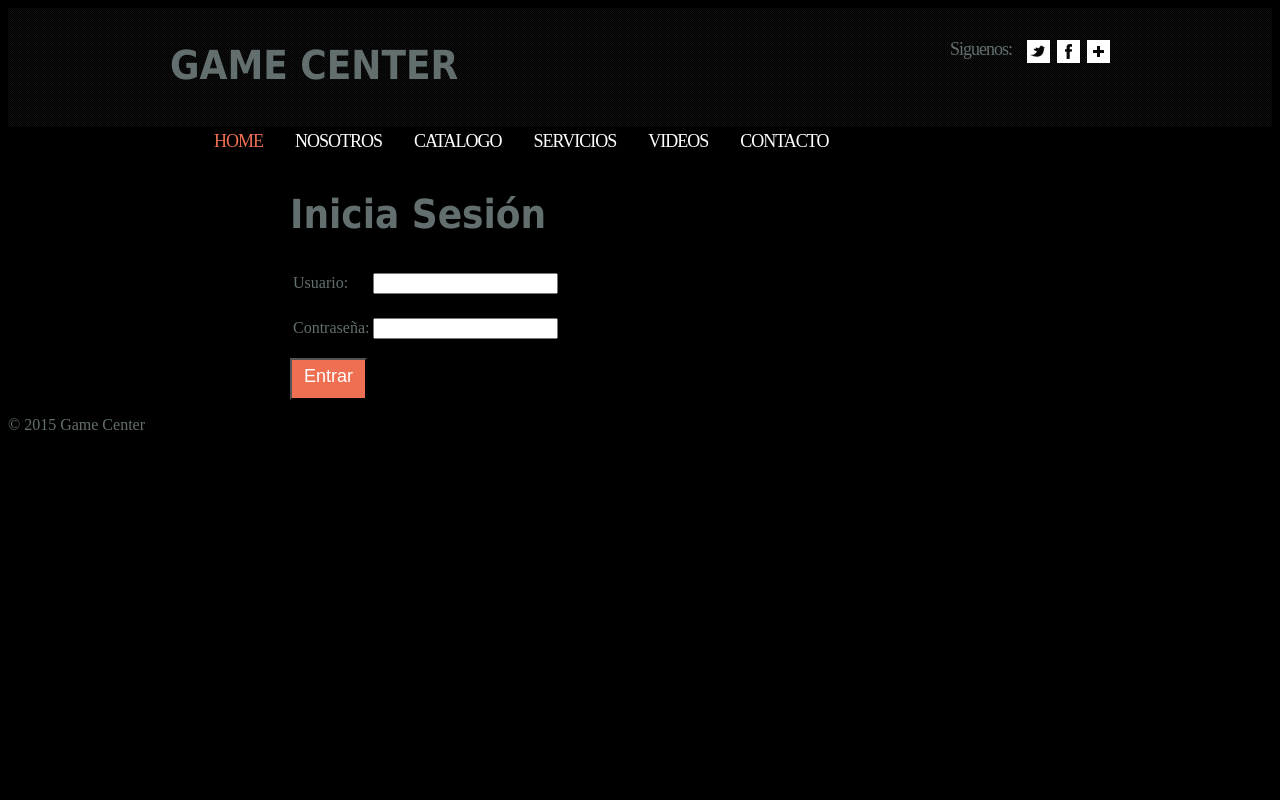
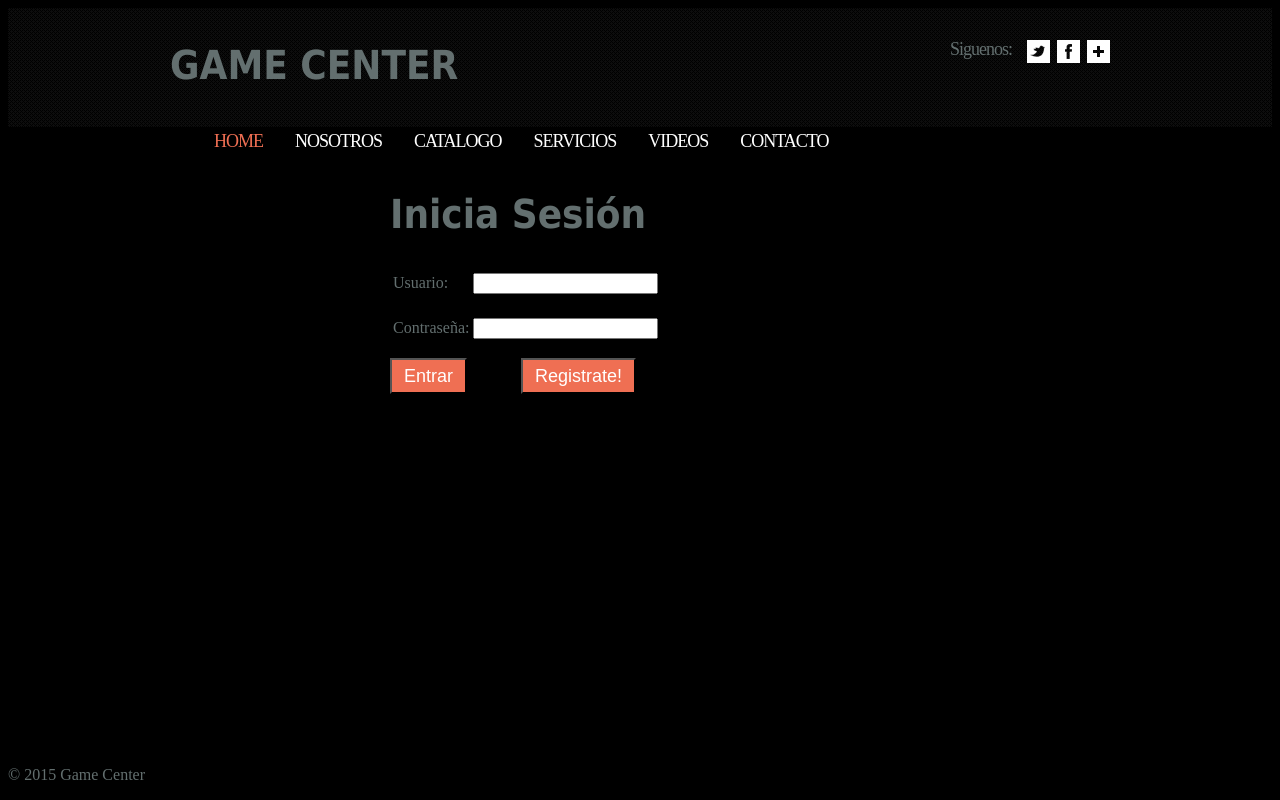
Before and after one commit to Nikez44/ProyectoWeb, a PHP site: page /ingresa.html in a window 1280 px wide. Run offline with PHP 8.4, Linux system fonts and the light colour scheme.

Commit message:
algunos cambios en el estilo

```diff
--- a/index3.html
+++ b/index3.html
@@ -81,7 +81,7 @@
                 algo para ti, ¡forma parte de nosotros!</p>
             <a href="#" class="button top-3">Registrate</a>
                 ó
-            <a href="ingresa.html" class="button top-3">Ingresa</a>
+            <a href="ingresa.html" class="button">Ingresa</a>
         </div>
 
         <div class="grid_4">
--- a/ingresa.html
+++ b/ingresa.html
@@ -46,7 +46,7 @@
                         <label for="usuario">Usuario:</label>
                     </td>
                     <td>
-                        <input id="usuario" name="usuario" type="text"/>
+                        <input id="usuario" name="usuario" type="text" required/>
                     </td>
                 </tr>
                 <tr>
@@ -57,12 +57,13 @@
                         <label for="password">Contraseña:</label>
                     </td>
                     <td>
-                        <input id="password" name="password" type="password"/>
+                        <input id="password" name="password" type="password" required/>
                     </td>
                 </tr>
             </table>
            <p></p>
             <input type="submit" class="button" value="Entrar"/>
+            <input type="button" class="button" id="registrate"  value="Registrate!"/>
         </form>
         </div>
     </section>
--- a/styles/ingresa.css
+++ b/styles/ingresa.css
@@ -1,5 +1,7 @@
 html{
     background-color: #000000;
+    height: 100%;
+    width: 100%;
 }
 
 .clear{
@@ -16,6 +18,7 @@ body{
 a{
     text-decoration: none;
 }
+
 
 /*********************************header*************************************/
 header {
@@ -139,7 +142,7 @@ ul.menu li a:hover , ul.menu li.current a {
 .container_12{
     margin-left:auto;
     margin-right:auto;
-    width:700px
+    width:500px
 }
 
 /* Botones */
@@ -149,7 +152,7 @@ ul.menu li a:hover , ul.menu li.current a {
     color:#fff;
     font-size:18px;
     line-height:24px;
-    padding:4px 12px 10px 12px;
+    padding:4px 12px 4px 12px;
     display:inline-block;
 }
 
@@ -157,8 +160,13 @@ ul.menu li a:hover , ul.menu li.current a {
     background:#636f6f;
 }
 
+#registrate{
+    margin-left: 50px;
+}
+
 /*footer*/
 footer{
     clear: both;
-    float: bottom;
+    position: absolute;
+    bottom: 0;
 }
```
